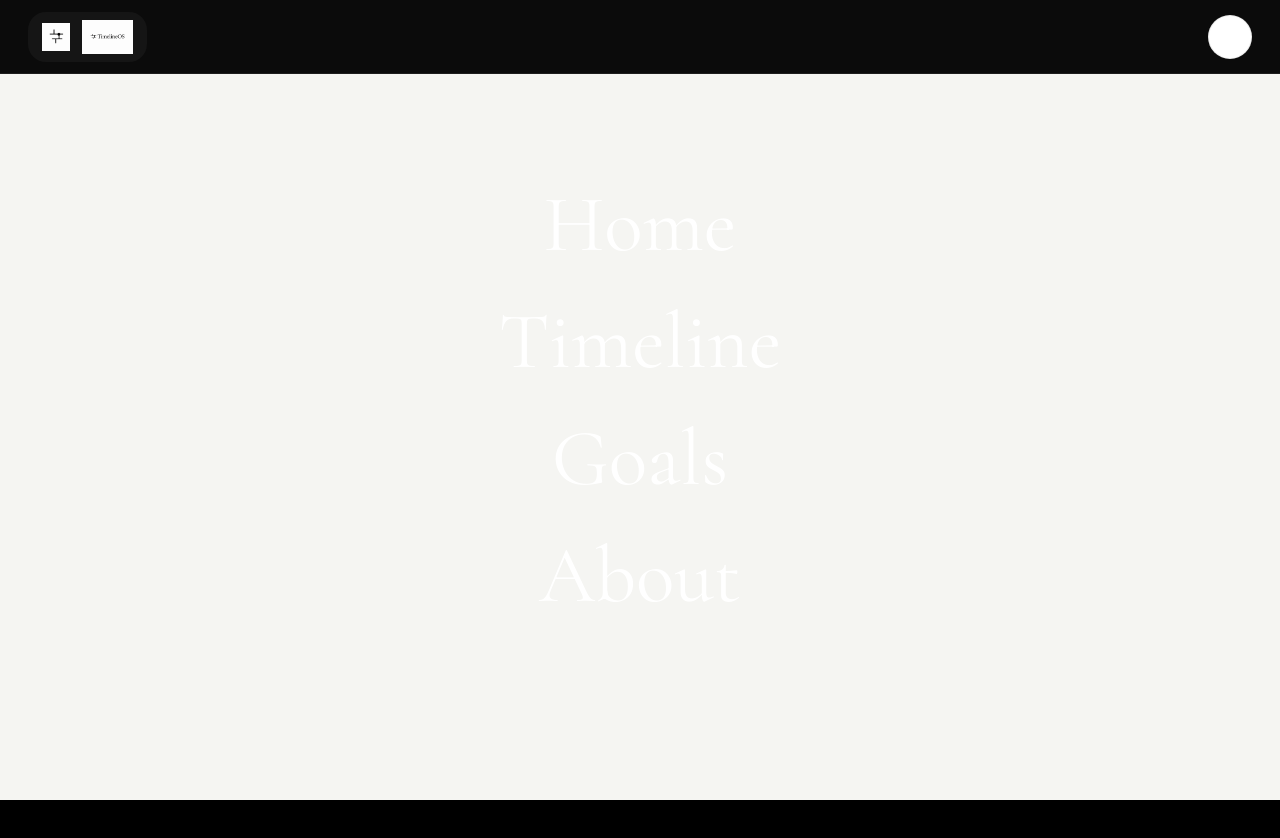
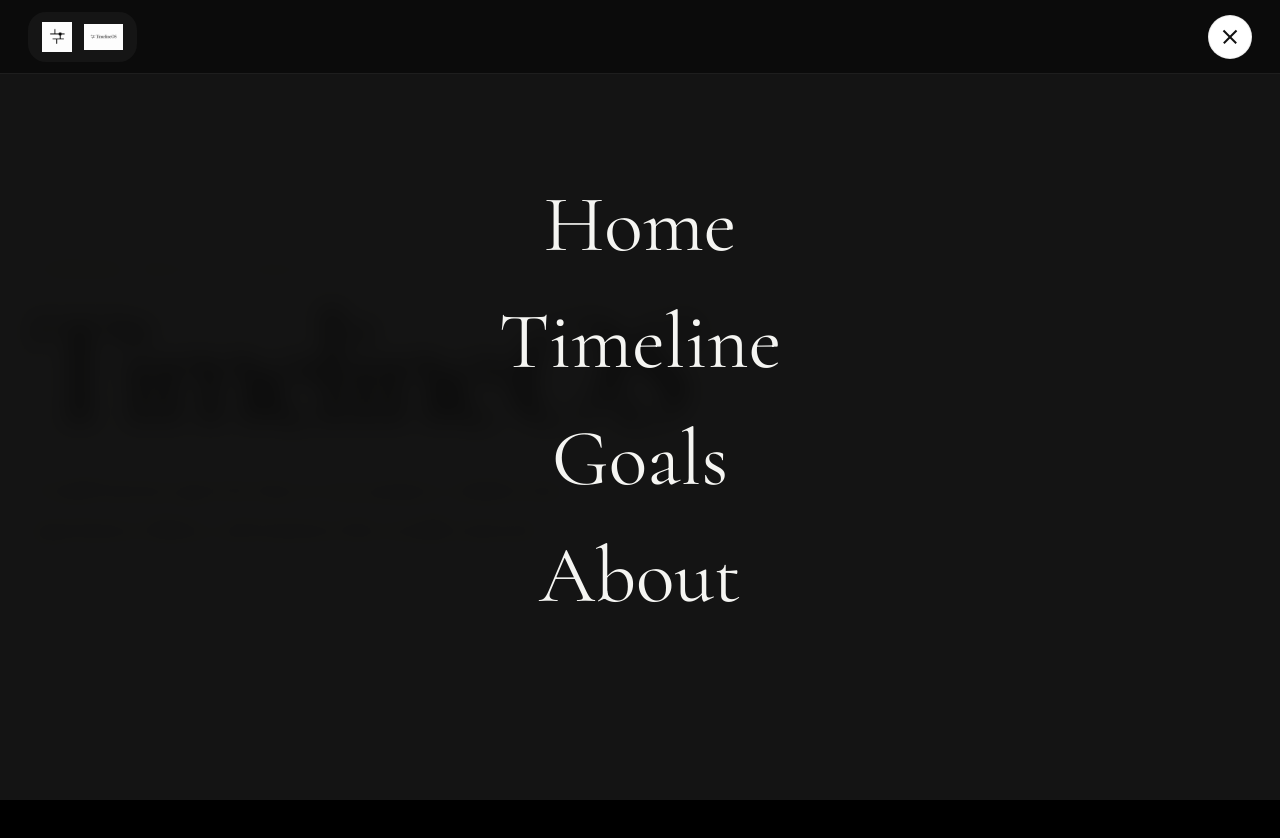
Before and after one commit to SatyaSingh-x11/timelineos, a plain HTML site: page index.html in a window 1280 px wide. Both pictures are taken after a click on the button 1230 px from the left and 36 px from the top of the page. Shown: the top 838 px of the page. Drawn offline with nearby package versions, Linux system fonts and the light colour scheme.

Commit message:
Update index.html with new styles and elements

```diff
--- a/index.html
+++ b/index.html
@@ -2,7 +2,8 @@
 <head>
 <meta charset="UTF-8" />
 <meta name="viewport" content="width=device-width, initial-scale=1.0" />
-<title>TimelineOS</title><style>
+<title>TimelineOS</title>
+<link rel="icon" type="image/png" href="/assets/icon.png"><style>
 @import url('https://fonts.googleapis.com/css2?family=Cormorant+Garamond:wght@300;400;500;600&family=Inter:wght@300;400;500;600&display=swap');
 *{
   margin:0;
@@ -69,6 +70,7 @@ body::before{
 }
 
 .logo-wrap{
+  min-height:50px;
   background:#151515;
   border-radius:18px;
   padding:8px 14px;
@@ -78,24 +80,26 @@ body::before{
 }
 
 .logo-icon{
-  width:28px;
-  height:28px;
+  display:block;
+  width:30px;
+  height:30px;
   object-fit:contain;
 }
 
 .logo-text{
-  height:34px;
+  display:block;
+  height:26px;
   width:auto;
   object-fit:contain;
 }
 
 .menu-btn{
-  background:#151515;
+  background:#ffffff;
   width:44px;
   height:44px;
   border-radius:50%;
   border:1px solid var(--line);
-  background:white;
+  background:#ffffff;
   cursor:pointer;
   display:flex;
   align-items:center;
@@ -117,7 +121,7 @@ body::before{
   position:absolute;
   width:100%;
   height:1.5px;
-  background:white;
+  background:#111;
   left:0;
   transition:.4s var(--ease);
 }
@@ -143,7 +147,8 @@ body::before{
 .menu{
   position:fixed;
   inset:0;
-  background:#f5f5f2;
+  background:rgba(11,11,11,.96);
+  backdrop-filter:blur(12px);
   display:flex;
   align-items:center;
   justify-content:center;
@@ -169,13 +174,14 @@ body::before{
 
 .menu ul li a{
   text-decoration:none;
-  color:white;
+  color:#f5f5f2;
   font-size:clamp(2.5rem,8vw,5rem);
   font-family:'Cormorant Garamond', serif;
   transition:.3s;
 }
 
 .menu ul li a:hover{
+  color:#ffffff;
   letter-spacing:2px;
 }
 
@@ -493,8 +499,8 @@ animation:pageSlide .8s var(--ease);
 <div class="page-transition" id="pageTransition"></div><header class="header">
   <a href="#" class="logo">
   <div class="logo-wrap">
-    <img src="/assets/icon.png" alt="TimelineOS Icon" class="logo-icon">
-    <img src="/assets/logo.png" alt="TimelineOS" class="logo-text">
+    <img src="assets/icon.png" alt="TimelineOS Icon" class="logo-icon">
+    <img src="assets/logo.png" alt="TimelineOS" class="logo-text">
   </div>
 </a>  <button class="menu-btn" id="menuBtn">
     <div class="burger">
@@ -504,6 +510,9 @@ animation:pageSlide .8s var(--ease);
     </div>
   </button>
 </header><div class="menu" id="menu">
+  <div style="position:absolute;top:28px;left:28px;color:white;font-size:.72rem;letter-spacing:.28em;text-transform:uppercase;opacity:.5;">
+    TimelineOS / Navigation
+  </div>
   <ul>
     <li><a href="#">Home</a></li>
     <li><a href="#timeline">Timeline</a></li>
```
